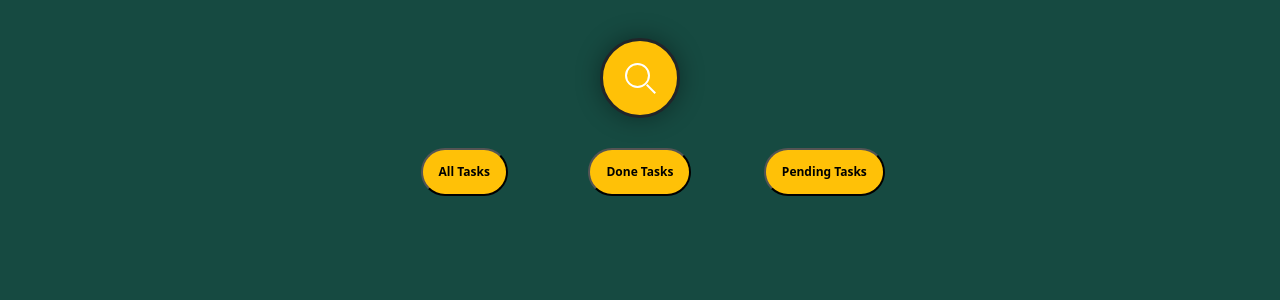
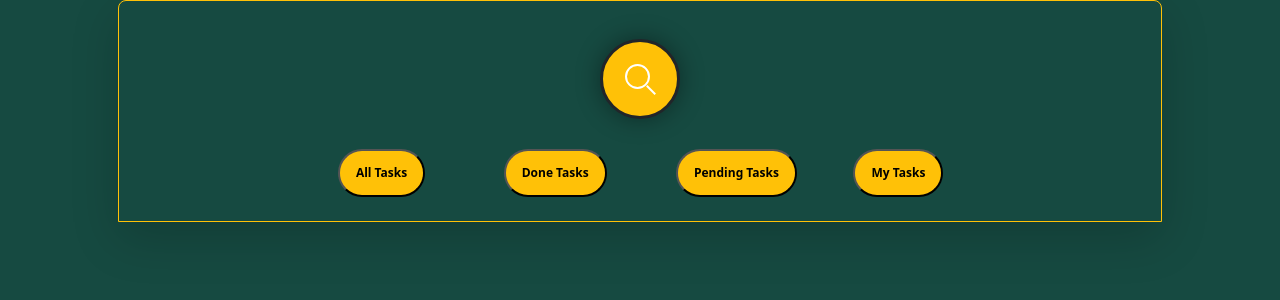
Before and after one commit to pksenpai/task-management-system, a Django app: page /workspace/id/1/all/ in a window 1280 px wide; the page is wider, and only the part inside the window is pictured. Shown: the part 78-378 px from the top of that part. Run offline with Django 4.2, Linux system fonts and the light colour scheme; the visitor is signed in with stand-in values (Sample User, id 1); data that the repository does not hold is empty; some libraries are stand-ins or nearby versions.

Commit message:
[dev][templates][views]: make an 'add task panel' in tasks page

```diff
--- a/tasks/models.py
+++ b/tasks/models.py
@@ -24,6 +24,7 @@ class Task(models.Model):
     hide  = models.BooleanField(default=False)
     color = models.CharField(max_length=8, choices=COLOR_TASKS, default='white')
     # add force task
+    # owner
 
     # RELATIONS...............................
     workspace  = models.ForeignKey("workspaces.Workspace", on_delete=models.CASCADE, related_name='task')
--- a/tasks/templates/task_list.html
+++ b/tasks/templates/task_list.html
@@ -3,44 +3,112 @@
 
 {% block header_setting %}
   <link rel="stylesheet" href="{% static 'search_bar.css' %}">
+  <link rel="stylesheet" href="{% static 'modal.css' %}">
   <link rel="stylesheet" href="{% static 'toggle_checkbox.css' %}">
 {% endblock %}
 
 {% block title %} TASKS {% endblock %}
 
 {% block body %}
-<div class="container px-4 px-lg-5 mt-5">
-  <div class="text-center mb-5 d-flex flex-wrap align-items-center justify-content-center gap-2">
+<div class="container px-4 px-lg-5 mt-0">
+  {% comment %} SEARCH & FILTER BAR {% endcomment %}
+  <div class="text-center shadow-lg rounded-top-3 border border-warning {{ style.mb }} {{ style.pb }} {{ style.bottom }} mb-0 d-flex flex-wrap align-items-center justify-content-center gap-2" style="background-color: rgb(22, 74, 65);">
 
-    {% if status_filter == "all" %}
-    {% url 'tasks:all' as the_url %}
-
-    {% elif status_filter == "done" %}
-    {% url 'tasks:done' as the_url %}
-
-    {% elif status_filter == "pending" %}
-    {% url 'tasks:pending' as the_url %}
-    {% endif %}
-
-    <form class="mb-3" role="search" action="{{ the_url }}">
+    {% comment %} SEARCH BAR {% endcomment %}
+    <form class="mb-3 pt-5" role="search" action="{{ request.path }}">
       <div class="sb-animate">
         <input  name="searched" type="search" class="form-control-dark" placeholder="Search Here..." aria-label="Search">
         <div class="search"></div>
       </div>
     </form>
 
+    {% comment %} FILTER BAR {% endcomment %}
     <div class="row mt-3">
-      <a class="text-decoration-none text-dark col-4 text-center" href="{% url 'tasks:all' WsId %}">
+      <a class="text-decoration-none text-dark col-3 text-center" href="{% url 'tasks:all' WsId %}">
         <button class="p-3 btn-lg btn-warning mx-4 badge text-bg-warning rounded-pill" type="button">All Tasks</button>
       </a>
-      <a class="text-decoration-none text-dark col-4 text-center" href="{% url 'tasks:done' WsId %}">
+      <a class="text-decoration-none text-dark col-3 text-center" href="{% url 'tasks:done' WsId %}">
         <button class="p-3 btn-lg btn-warning mx-4 badge text-bg-warning rounded-pill" type="button">Done Tasks</button>
       </a>
-      <a class="text-decoration-none text-dark col-4 text-center" href="{% url 'tasks:pending' WsId %}">
+      <a class="text-decoration-none text-dark col-3 text-center" href="{% url 'tasks:pending' WsId %}">
         <button class="p-3 btn-lg btn-warning mx-4 badge text-bg-warning rounded-pill" type="button">Pending Tasks</button>
+      </a>
+      <a class="text-decoration-none text-dark col-3 text-center" href="{% url 'tasks:mytasks' WsId %}">
+        <button class="p-3 btn-lg btn-warning mx-4 badge text-bg-warning rounded-pill" type="button">My Tasks</button>
       </a>
     </div>
   </div>
+
+    {% comment %} add-update-delete OPTIONS {% endcomment %}
+    {% url "tasks:mytasks" WsId as myTasksUrl %}
+    {% if request.path == myTasksUrl %}
+    <ul class="dropdown-menu d-block rounded-top-0 position-static mb-4 mx-0 border-warning border-top-0 w-220px" data-bs-theme="dark" style="background-color: rgb(22, 74, 65);">
+      <li>
+        <a id="myButton" class="dropdown-item d-flex gap-2 align-items-center justify-content-center">
+          <img src="{% static "add.png" %}" width="30" height="30"/>
+          Add New
+          <img src="{% static "add.png" %}" width="30" height="30"/>
+        </a>
+      </li>
+      <li>
+        <a class="dropdown-item d-flex gap-2 align-items-center justify-content-center">
+          <img src="{% static "update.png" %}" width="30" height="30"/>
+          Update
+          <img src="{% static "update.png" %}" width="30" height="30"/>
+        </a>
+      </li>
+      <li><hr class="dropdown-divider"></li>
+      <li>
+        <a class="dropdown-item d-flex gap-2 align-items-center justify-content-center text-danger">
+          <img src="{% static "delete.png" %}" width="30" height="30"/>
+          Delete...
+          <img src="{% static "delete.png" %}" width="30" height="30"/>
+        </a>
+      </li>
+    </ul>
+    {% comment %} add-update-delete MODAL {% endcomment %}
+    <div id="myModal" class="modal align-content-center justify-content-center">
+      <div class="modal-content bg-dark">
+        <div class="text-white">
+          <h1>Add New Workspace</h1>
+          <form method=POST> {% csrf_token %}
+            <label class="form-label mt-3" for="title">title</label>
+              {{ form.title }}
+
+              <label class="form-label mt-3" for="description">Description</label>
+              {{ form.description }}
+
+              <label class="form-label mt-3" for="due_date">due_date</label>
+              {{ form.due_date }}
+
+              <label class="form-label mt-3" for="color">color</label>
+              {{ form.color }}
+
+              <label class="form-label mt-3" for="hide">hide?</label>
+              {{ form.hide }}
+
+              {% comment %} <label class="form-label mt-3" for="hide">workspace!?</label>
+              {{ form.workspace }} {% endcomment %}
+
+            <br class="my-3">
+            <div class="text-start h3">
+              <button
+                class="py-2 px-3 btn-lg btn-warning badge text-bg-warning rounded-pill"
+                type="submit"> Add
+              </button>
+              <span class="close">
+                <button
+                  class="py-2 px-3 btn-lg btn-warning badge text-bg-danger rounded-pill"
+                  type="exit"> Cancel
+                </button>
+              </span>
+              {% comment %} <input class="bg-warning" type='submit' value='save'/> {% endcomment %}
+            </div>
+          </form>
+        </div>
+      </div>
+    </div>
+    {% endif %}
   <div class="row gx-4 gx-lg-5 row-cols-2 row-cols-md-3 row-cols-xl-4 justify-content-center">
     {% for task in tasks %}
     <div class="col mb-5">
@@ -115,6 +183,7 @@
   </div>
 </div>
 <script>
+  {% comment %} Progress Bar Script {% endcomment %}
   function pb_range(element){
     var taskId = element.getAttribute("taskid")
     var select_progres = document.querySelector('div[taskid="' + taskId + '"]')
@@ -124,7 +193,21 @@
       select_progres.style.width="0%";
     }
   }
+  {% comment %} Modal Script {% endcomment %}
+  var myButton = document.getElementById("myButton");
+  var myModal = document.getElementById("myModal");
+  var closeButton = document.getElementsByClassName("close")[0];
 
+  function openModal() {
+    myModal.style.display = "block";
+  }
+
+  function closeModal() {
+    myModal.style.display = "none";
+  }
+
+  myButton.addEventListener("click", openModal);
+  closeButton.addEventListener("click", closeModal);
 </script>
 
 {% endblock %}
--- a/tasks/urls.py
+++ b/tasks/urls.py
@@ -7,8 +7,5 @@ urlpatterns = [
     path('<int:id>/all/', all_tasks, name='all'),
     path('<int:id>/done/', done_tasks, name='done'),
     path('<int:id>/pending/', pending_tasks, name='pending'),
-
-    path('<int:id>/add/', add_task, name='add'),
-    path('<int:id>/update/', update_task, name='update'),
-    path('<int:id>/remove/', remove_task, name='remove'),
+    path('<int:id>/mytasks/', own_tasks, name='mytasks'),
 ]
--- a/tasks/views.py
+++ b/tasks/views.py
@@ -1,22 +1,27 @@
-from django.shortcuts import render, HttpResponse
-from django.contrib.auth import authenticate
+from django.shortcuts import render, HttpResponse, redirect, reverse
 from django.contrib.auth.decorators import login_required
-from django.contrib.auth.forms import AuthenticationForm
+from django.contrib import messages
 from django.db.models import Q
 
-from .models import *
+from .forms import AddNewTaskForm
+from .models import Task
+from workspaces.models import Workspace
 
 
 """\________________________TASK________________________/"""
 @login_required
 def all_tasks(request, id):
     searched = request.GET.get('searched')
+    style = {
+        'pb': 'pb-4',
+        'mb': 'mb-4',
+    }
     if searched:
         searched_tasks = Task.objects.filter(
             title__icontains=searched
         ).order_by('-status')
         context = {
-            'status_filter': "all",
+            'style': style,
             'WsId': id,
             'tasks': searched_tasks,
         }
@@ -24,33 +29,37 @@ def all_tasks(request, id):
     else:
         tasks = Task.objects.filter(workspace__id=id).order_by('-status')
         context = {
+            'style': style,
             'WsId': id,
             'tasks': tasks,
         }
-
     template = 'task_list.html'
     return render(request, template, context=context)
 
 @login_required
 def done_tasks(request, id):
     searched = request.GET.get('searched')
+    style = {
+        'pb': 'pb-4',
+        'mb': 'mb-4',
+    }
     tasks = Task.objects.filter(
         Q(workspace__id=id) &
         Q(status=True)
     )
-
     if searched:
         searched_tasks = tasks.filter(
             title__icontains=searched
         )
         context = {
-            'status_filter': "done",
+            'style': style,
             'WsId': id,
             'tasks': searched_tasks,
         }
 
     else:
         context = {
+            'style': style,
             'WsId': id,
             'tasks': tasks,
         }
@@ -65,26 +74,73 @@ def pending_tasks(request, id):
         Q(workspace__id=id) &
         Q(status=False)
     )
+    style = {
+        'pb': 'pb-4',
+        'mb': 'mb-4',
+    }
 
     if searched:
         searched_tasks = tasks.filter(
             title__icontains=searched
         )
         context = {
-            'status_filter': "pending",
+            'style': style,
             'WsId': id,
             'tasks': searched_tasks,
         }
 
     else:
         context = {
+            'style': style,
             'WsId': id,
             'tasks': tasks,
+        }
+    template = 'task_list.html'
+    return render(request, template, context=context)
+
+@login_required
+def own_tasks(request, id):
+    searched = request.GET.get('searched')
+    tasks = Task.objects.filter(
+        Q(workspace__id=id) &
+        Q(status=False)
+    )
+    style = {
+        'bottom': 'border-bottom-0',
+    }
+    form = AddNewTaskForm()
+    if request.method == 'POST':
+        form = AddNewTaskForm(request.POST or None)
+        if form.is_valid():
+
+            task_data = form.save(commit=False)
+            task_data.workspace = Workspace.objects.get(id=id)
+            form.save()
+
+            messages.success(
+                request,
+                f'your Task created Successfully! :D'
+            )
+            return redirect(reverse('tasks:mytasks', args=[id]))
+
+    if searched:
+        searched_tasks = tasks.filter(
+            title__icontains=searched
+        )
+        context = {
+            'style': style,
+            'WsId': id,
+            'tasks': searched_tasks,
+            'form': form,
+        }
+
+    else:
+        context = {
+            'style': style,
+            'WsId': id,
+            'tasks': tasks,
+            'form': form,
         }
 
     template = 'task_list.html'
     return render(request, template, context=context)
-
-def add_task(request, id): ...
-def update_task(request, id): ...
-def remove_task(request, id): ...
--- a/workspaces/models.py
+++ b/workspaces/models.py
@@ -40,7 +40,7 @@ class Workspace(models.Model):
 
     # RELATIONS.........................
     category   = models.ForeignKey(Category, on_delete=models.CASCADE)
-    tag        = models.ManyToManyField(Tag)
+    tag        = models.ManyToManyField(Tag, related_name='workspace')
     members    = models.ManyToManyField(User, related_name='workspace')
 
     def __str__(self) -> str:
--- a/workspaces/urls.py
+++ b/workspaces/urls.py
@@ -7,8 +7,4 @@ urlpatterns = [
     path('all/', all_workspace_list, name='all'),
     path('joined/', joined_workspace_list, name='joined'),
     path('own/', own_workspace_list, name='own'),
-
-    # path('own/add/', add_workspace, name='add'),
-    # path('own/update/', update_workspace, name='update'),
-    # path('own/remove/', remove_workspace, name='remove'),
 ]
```
Also changed, not shown: tasks/forms.py (added, +52 -0 lines), workspaces/forms.py (+0 -30 lines), workspaces/templates/workspace_list.html (+4 -3 lines), workspaces/views.py (+2 -22 lines).
